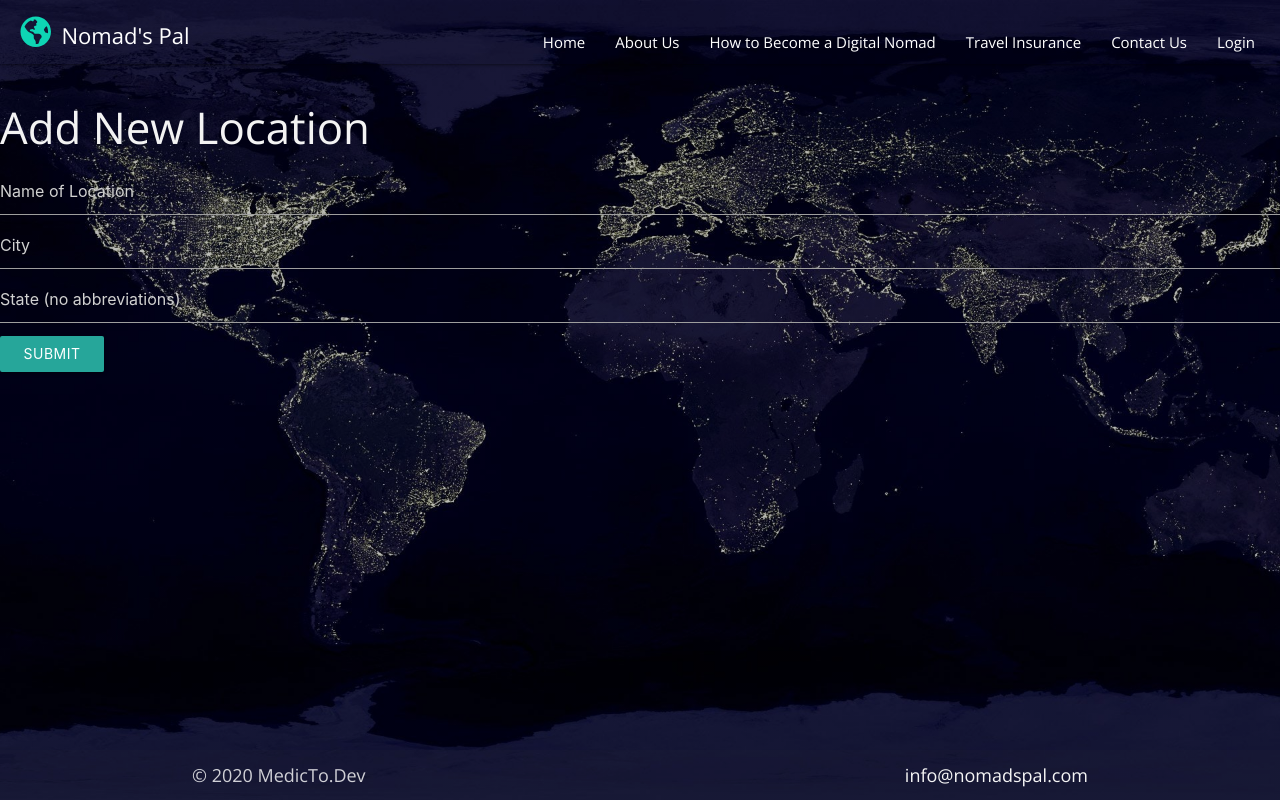
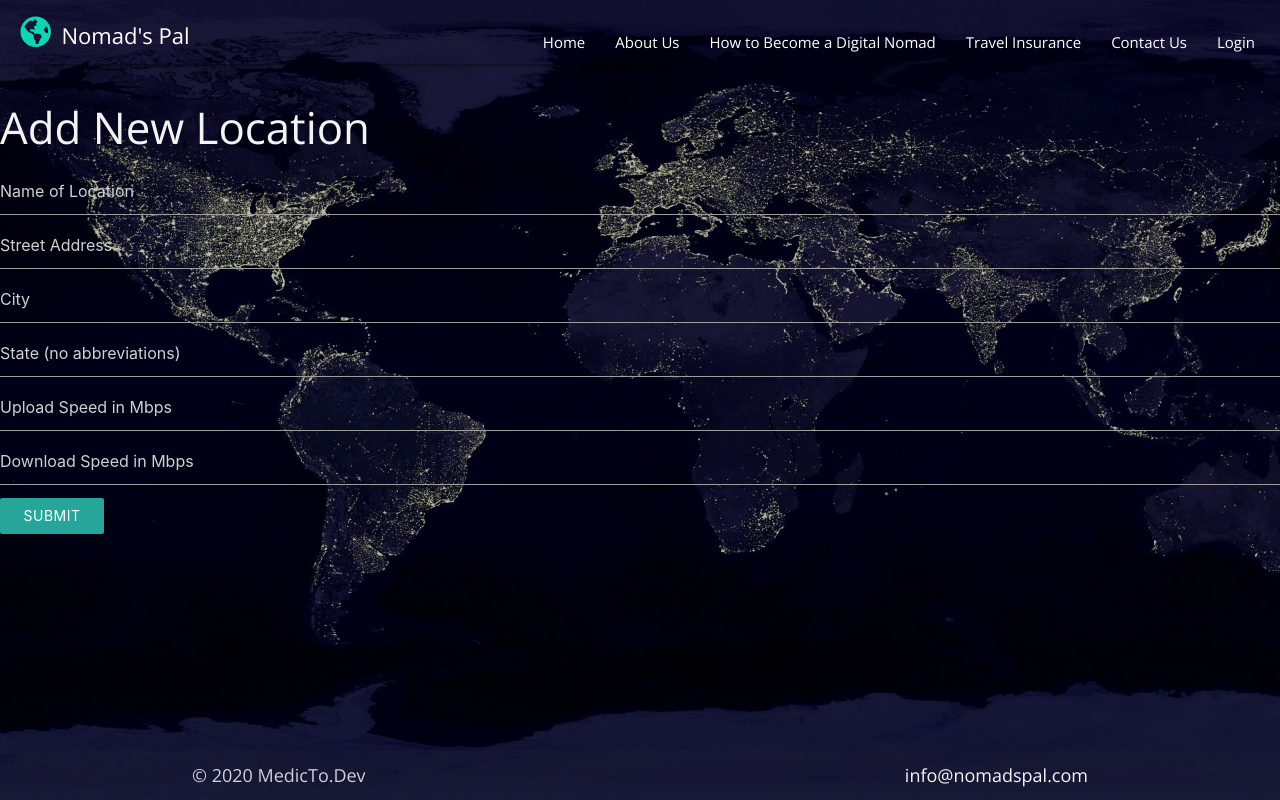
Before and after one commit to jonbascos/nomads-pal-react-version, a React (Create React App) app: page /newlocation in a window 1280 px wide. Built offline with nearby package versions, Linux system fonts and the light colour scheme.

Commit message:
Added upload and download speeds.  changed colors to card backgrounds.  Still need to style it more.

```diff
--- a/src/App.js
+++ b/src/App.js
@@ -16,8 +16,12 @@ function App() {
 	// From NewLocations.js
 	const [inputData, setInputData] = useState({
 		locationName: "",
+		streetAddress: "",
 		city: "",
 		state: "",
+		phoneNumber: "",
+		uploadSpeed: "",
+		downloadSpeed: "",
 	});
 
 	// From SearchBox.js
--- a/src/components/NewLocation.js
+++ b/src/components/NewLocation.js
@@ -31,11 +31,16 @@ const NewLocation = (props) => {
 		db.collection("locations")
 			.add({
 				name: props.inputData.locationName.toLowerCase(),
+				streetAddress: props.inputData.streetAddress.toLowerCase(),
 				city: props.inputData.city.toLowerCase(),
 				state: props.inputData.state.toLowerCase(),
+				phoneNumber: props.inputData.phoneNumber,
+				uploadSpeed: props.inputData.uploadSpeed,
+				downloadSpeed: props.inputData.downloadSpeed,
+				website: props.inputData.website,
 			})
 			.then(() => {
-				console.log("Document Successfuly Written");
+				console.log("Document Successfully Written");
 				history.push("/");
 			})
 			.catch((e) => {
@@ -57,6 +62,13 @@ const NewLocation = (props) => {
 				onChange={handleChange}
 			/>
 
+			<input
+				type='text'
+				name='streetAddress'
+				value={props.inputData.streetAddress}
+				placeholder='Street Address'
+				onChange={handleChange}
+			/>
 			{/* <label>City:</label> */}
 			<input
 				type='text'
@@ -75,6 +87,21 @@ const NewLocation = (props) => {
 				onChange={handleChange}
 			/>
 
+			<input
+				type='text'
+				name='uploadSpeed'
+				value={props.inputData.uploadSpeed}
+				placeholder='Upload Speed in Mbps'
+				onChange={handleChange}
+			/>
+
+			<input
+				type='text'
+				name='downloadSpeed'
+				value={props.inputData.downloadSpeed}
+				placeholder='Download Speed in Mbps'
+				onChange={handleChange}
+			/>
 			<button
 				className='btn waves-effect waves-light'
 				type='submit'
--- a/src/components/Results.js
+++ b/src/components/Results.js
@@ -12,7 +12,7 @@ const Results = (props) => {
 	return (
 		<div className='results-cards-container'>
 			{results.map((result) => (
-				<div className='card small individual-cards'>
+				<div className='card small individual-cards teal lighten-4'>
 					<div className='card-image waves-effect waves-block waves-light'>
 						<img
 							className='activator'
@@ -26,17 +26,22 @@ const Results = (props) => {
 							<i className='material-icons right'>more_vert</i>
 						</span>
 						<p>
-							<a href='#'>This is a link</a>
+							<a href={`${result.website}`}>Website</a>
 						</p>
 					</div>
-					<div className='card-reveal'>
-						<span className='card-title grey-text text-darken-4'>
+					<div className='card-reveal teal'>
+						<span className='card-title black-text text-darken-4'>
 							{result.name}
 							<i className='material-icons right'>close</i>
 						</span>
-						<p>
-							Here is some more information about this product
-							that is only revealed once clicked on.
+						<p className='black-text'>
+							City: {result.city}
+							<br />
+							State: {result.state}
+							<br />
+							Upload: {result.uploadSpeed} Mbps
+							<br />
+							Download: {result.downloadSpeed} Mbps
 						</p>
 					</div>
 				</div>
```
